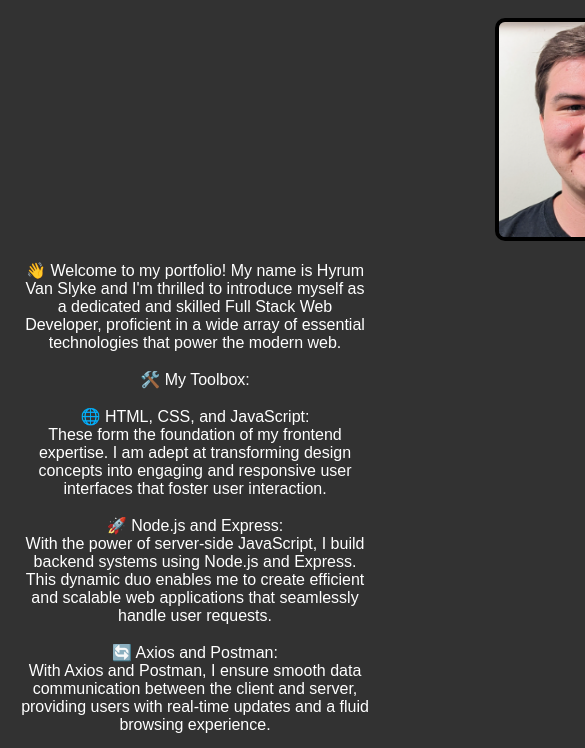
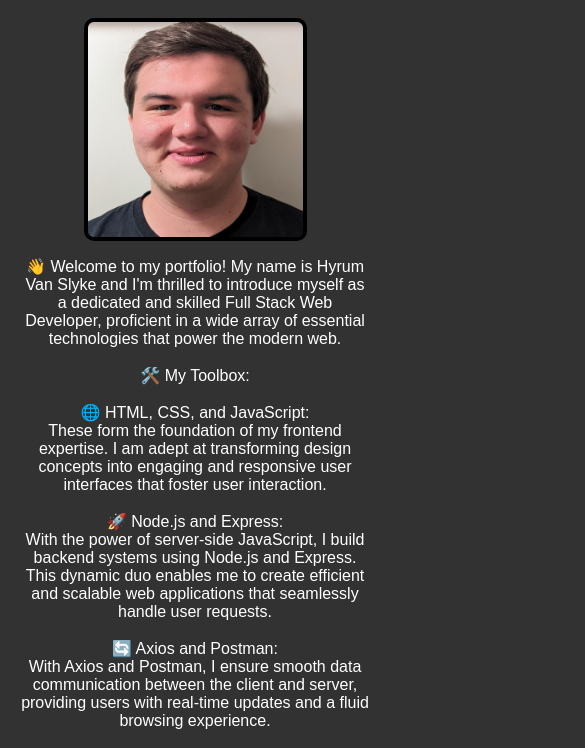
Before and after one commit to hyrumvanslyke/hyrumvanslyke.github.io, a website: page index.html in a window 390 px wide. Shown: the part 435-1183 px from the top of the page, 585 px wide, since content can reach past the window. Drawn offline with nearby package versions, Linux system fonts and the light colour scheme; a web font is replaced by a local one.

Commit message:
Everything works but phone number

```diff
--- a/index.html
+++ b/index.html
@@ -22,7 +22,7 @@
   </header>
 
   <section id="about" class="section">
-    <div class="container">
+    <div id="about-cont"class="container">
       <h2>About Me:</h2>
       <img id="my-face"src="./imgs/myface.PNG" alt="Picture of Hyrum Van Slyke">
       <p id="intro-body"> 👋 Welcome to my portfolio! My name is Hyrum Van Slyke and I'm thrilled to introduce myself as a dedicated and skilled Full Stack Web Developer, proficient in a wide array of essential technologies that power the modern web. <br>
@@ -117,7 +117,7 @@
   <section id="contact" class="section" align="center">
     <div class="container2" align="center">
       <h2>Contact Me:</h2>
-      <form onsubmit="sendEmail(); reset(); return false;" id="emailForm">
+      <form id="emailForm">
         <label for="name">Name:</label>
         <input type="text" id="name" placeholder="Your name" required>
 
@@ -137,7 +137,6 @@
       </form>
     </div>
   </section>
-  <script src="index.js"></script>
   <script type="text/javascript"
   src="https://cdn.jsdelivr.net/npm/@emailjs/browser@3/dist/email.min.js">
 </script>
@@ -147,5 +146,6 @@ emailjs.init("YNLw3yYHoUV0QVbwX");
 })();
 </script>
   </script>
+  <script src="index.js"></script>
 </body>
 </html>
--- a/styles.css
+++ b/styles.css
@@ -85,7 +85,7 @@ body {
     border-radius: 10px;
     border: black solid 4px;
     position: relative;
-    left: 475px;
+    margin: 0 auto;
 }
 #intro-body{
     text-align: center;
@@ -179,3 +179,14 @@ iframe{
     justify-content: center;
 
 }
+#about{
+    display: flex;
+    justify-content: center;
+    align-items: center;
+}
+#about-cont{
+    width: 100%;
+    display: flex;
+    flex-direction: column;
+    align-items: center;
+}
```
